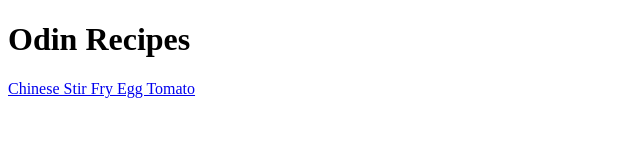
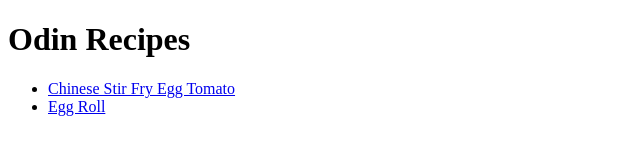
Before and after one commit to stardust-rahul/odin-recipes, a plain HTML site: page index.html in a window 1280 px wide. Shown: the whole page, without its empty margins (0-640 px from the left). Drawn offline with Linux system fonts and the light colour scheme.

Commit message:
fix missing recipe on index

```diff
--- a/index.html
+++ b/index.html
@@ -7,6 +7,9 @@
 </head>
 <body>
     <h1>Odin Recipes</h1>
-    <a href="recipes/stir-fry-egg-tomato.html">Chinese Stir Fry Egg Tomato</a>
+    <ul>
+    <li><a href="recipes/stir-fry-egg-tomato.html">Chinese Stir Fry Egg Tomato</a></li>
+    <li><a href="recipes/egg-roll.html">Egg Roll</a></li>
+    </ul>
 </body>
 </html>
```
